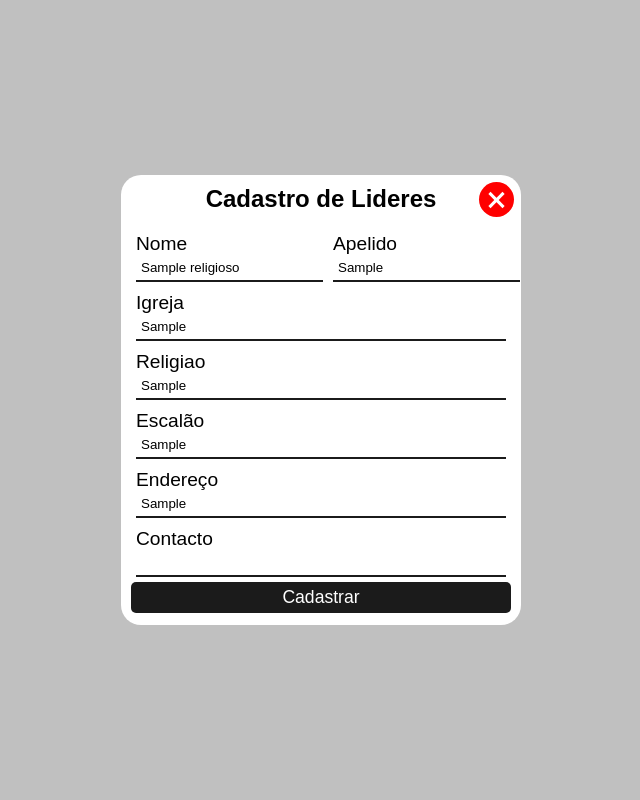
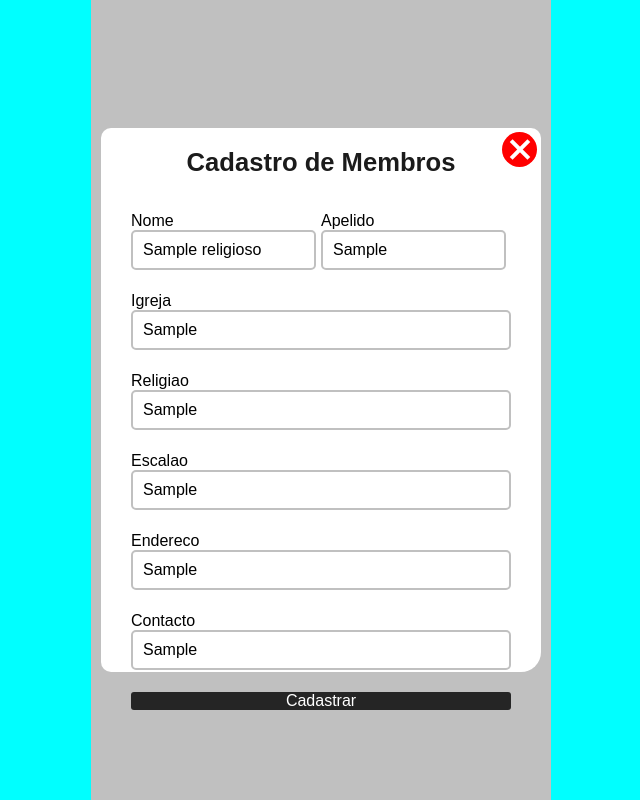
Before and after one commit to ofece787/nacaj, a PHP site: page /paginas/editar_r.php?id=1 in a window 1280 px wide. Shown: the whole page, without its empty margins (319-959 px from the left). Run offline with PHP 8.4, Linux system fonts and the light colour scheme; tables that the repository leaves empty or names only in its code hold one stand-in row (values such as "Sample post").

Commit message:
proximo do final

```diff
--- a/paginas/classes/religiosos.class.php
+++ b/paginas/classes/religiosos.class.php
@@ -6,7 +6,13 @@
             $sql = "SELECT * FROM religiosos ORDER BY nome";
             $stmt = $this->connect()->query($sql);
             $dados = $stmt->fetchAll();
-            return $dados;
+            $num = $stmt->rowCount();
+            if($num >= 1){
+                return $dados;
+
+            } else {
+                return 0;
+            }
         }
 
         protected function searchReligioso($nome,$apelido,$igreja,$religiao,$escalao){
--- a/paginas/classes/religiososView.class.php
+++ b/paginas/classes/religiososView.class.php
@@ -4,6 +4,9 @@
 
         public function getReligiosoView() {
             $results = $this->getReligioso();
+
+            if(is_array($results)){
+
 
             foreach($results as $result){
 
@@ -18,15 +21,21 @@
                 <td class="valores"><?php echo $result['contacto']?></td>
                 <td class="valores ver-mais">
                   <a href="editar_r.php?id=<?php echo $result['id']?>"><img src="../imagens/latadelixoicone.png" class="icone" alt=""></a>
-                  <a href="delete_l.php?id=<?php echo $result['id']?>"><img src="../imagens/latadelixoicone.png" class="icone" alt=""></a></td>
+                  <a href="prompt-lideres.php?id=<?php echo $result['id']?>"><img src="../imagens/latadelixoicone.png" class="icone" alt=""></a></td>
               </tr>
             </form>
           <?php
           }
+        } else if($results == 0){
+          echo "<tr><td>Nenhum resultado encontrado</td></tr>";
+        }
         }
 
         public function getReligiosoViewPublico() {
           $results = $this->getReligioso();
+
+          if(is_array($results)){
+
 
           foreach($results as $result){
 
@@ -43,6 +52,9 @@
             </form>
           <?php
           }
+        } else if($results == 0) {
+          echo "<tr><td>Nenhum resultado encontrado</td></tr>";
+        }
         }
 
         public function searchReligiao($nome,$apelido,$igreja,$religiao,$escalao){
@@ -76,42 +88,44 @@
             foreach($results as $result) {
               ?>
 
-            <form action="" method="post" id="form1">
-              <div class="caixapre">
-                  <div class="nomes">
-                      <div class="dados">
-                          <label>Nome</label>
-                          <input type="text" value="<?php echo $result['nome']?>" name="nome" id="nome" required>
-                      </div>
-                      <div class="dados">
-                          <label for="">Apelido</label>
-                          <input type="text" value="<?php echo $result['apelido']?>" name="apelido" id="apelido" required>
-                      </div>
-                  </div>
-                  <div class="dados">
-                      <label for="">Igreja</label>
-                      <input type="text" value="<?php echo $result['igreja']?>" name="igreja" id="escalao" required>
-                  </div>
-                  <div class="dados">
-                      <label for="">Religiao</label>
-                      <input type="text" value="<?php echo $result['religiao']?>" name="religiao" id="endereco" required>
-                  </div>
-                  <div class="dados">
-                      <label for="">Escalão</label>
-                      <input type="text" value="<?php echo $result['escalao']?>" name="escalao" id="escalao" required>
-                  </div>
-                  <div class="dados">
-                      <label for="">Endereço</label>
-                      <input type="text" value="<?php echo $result['bairro']?>" name="endereco" id="endereco" required>
-                  </div>
-                  <div class="dados">
-                      <label for="">Contacto</label>
-                      <input type="number" value="<?php echo $result['contacto']?>" name="contacto" id="contacto" required>
-                  </div>
-              </div>
+<div class="input-box" id="na">
+                        <div class="input-box">
+                            <label for="">Nome</label>
+                            <input type="text" name="nome" value="<?php echo $result['nome']?>" required>
+                        </div>
+                        <div class="input-box">
+                            <label for="">Apelido</label>
+                            <input type="text" name="apelido" value="<?php echo $result['apelido']?>" required>
+                        </div>
+                    </div>
 
-              <input type="submit" value="Cadastrar" form="form1" id="botao">
-          </form>
+
+                    <div class="input-box">
+                        <label for="">Igreja</label>
+                        <input type="text" name="igreja" value="<?php echo $result['igreja']?>" required>
+                    </div>
+
+                    <div class="input-box">
+                        <label for="">Religiao</label>
+                        <input type="text" name="religiao" value="<?php echo $result['religiao']?>" required>
+                    </div>
+
+                    <div class="input-box">
+                        <label for="">Escalao</label>
+                        <input type="text" name="escalao" value="<?php echo $result['escalao']?>" required>
+                    </div>
+
+                    <div class="input-box">
+                        <label for="">Endereco</label>
+                        <input type="text" name="endereco" value="<?php echo $result['bairro']?>" required>
+                    </div>
+
+                    <div class="input-box">
+                        <label for="">Contacto</label>
+                        <input type="text" name="contacto" value="<?php echo $result['contacto']?>" required>
+                    </div>
+
+                    <input id="submit" type="submit" name="sub" value="Cadastrar">
           <?php
             }
         }
--- a/paginas/editar_r.php
+++ b/paginas/editar_r.php
@@ -13,23 +13,29 @@
     <meta name="viewport" content="width=device-width, initial-scale=1.0">
     <title>Cadastro de Lideres</title>
     <link rel="stylesheet" href="css/style.css">
-    <link rel="stylesheet" href="css/lideres.css">
+    <link rel="stylesheet" href="css/lideres.php">
 </head>
 <body>
 
 
     <main>
-        <section class="formulario">
-            <h2>Cadastro de Lideres</h2>
+        <section class="form">
+            <div class="titulo-formulario">
+                <h2>Cadastro de Membros</h2>
+            </div>
             <a href="l-religiosos.php">
                 <div class="fechar">
                     <div class="x"></div>
                 </div>
             </a>
-            <?php
-                $dados = new ReligiososView();
-                $dados->getReligiosoId($id);
-            ?>
+            <div class="formulario">
+                <form action="" method="post">
+                    <?php
+                        $dados = new ReligiososView();
+                        $dados->getReligiosoId($id);
+                    ?>
+                </form>
+            </div>
         </section>
     <?php
         if(isset($_POST['nome'])){
--- a/paginas/prompt-comunitarios.php
+++ b/paginas/prompt-comunitarios.php
@@ -23,7 +23,7 @@
                 if(!empty($_GET['id'])){
                     $id = $_GET['id'];
 
-                    echo "<a href=\"sistema_cadastro_lideres/delete.php?id=".$id."\"><div class=\"sim\">Sim</div></a>";
+                    echo "<a href=\"delete_lr.php?id=".$id."\"><div class=\"sim\">Sim</div></a>";
                 }
 
             ?>
--- a/paginas/prompt-lideres.php
+++ b/paginas/prompt-lideres.php
@@ -23,7 +23,7 @@
                 if(!empty($_GET['id'])){
                     $id = $_GET['id'];
 
-                    echo "<a href=\"sistema_cadastro_lidere_religiosos/delete.php?id=".$id."\"><div class=\"sim\">Sim</div></a>";
+                    echo "<a href=\"delete_l.php?id=".$id."\"><div class=\"sim\">Sim</div></a>";
                 }
 
             ?>
```
Also changed, not shown: paginas/classes/User.class.php (+7 -5 lines), paginas/classes/UserView.class.php (+10 -0 lines), paginas/classes/comunitarios.class.php (+7 -1 lines), paginas/classes/comunitariosView.class.php (+38 -29 lines), paginas/delete.php (+1 -7 lines), paginas/editar_lr.php (+10 -2 lines).
